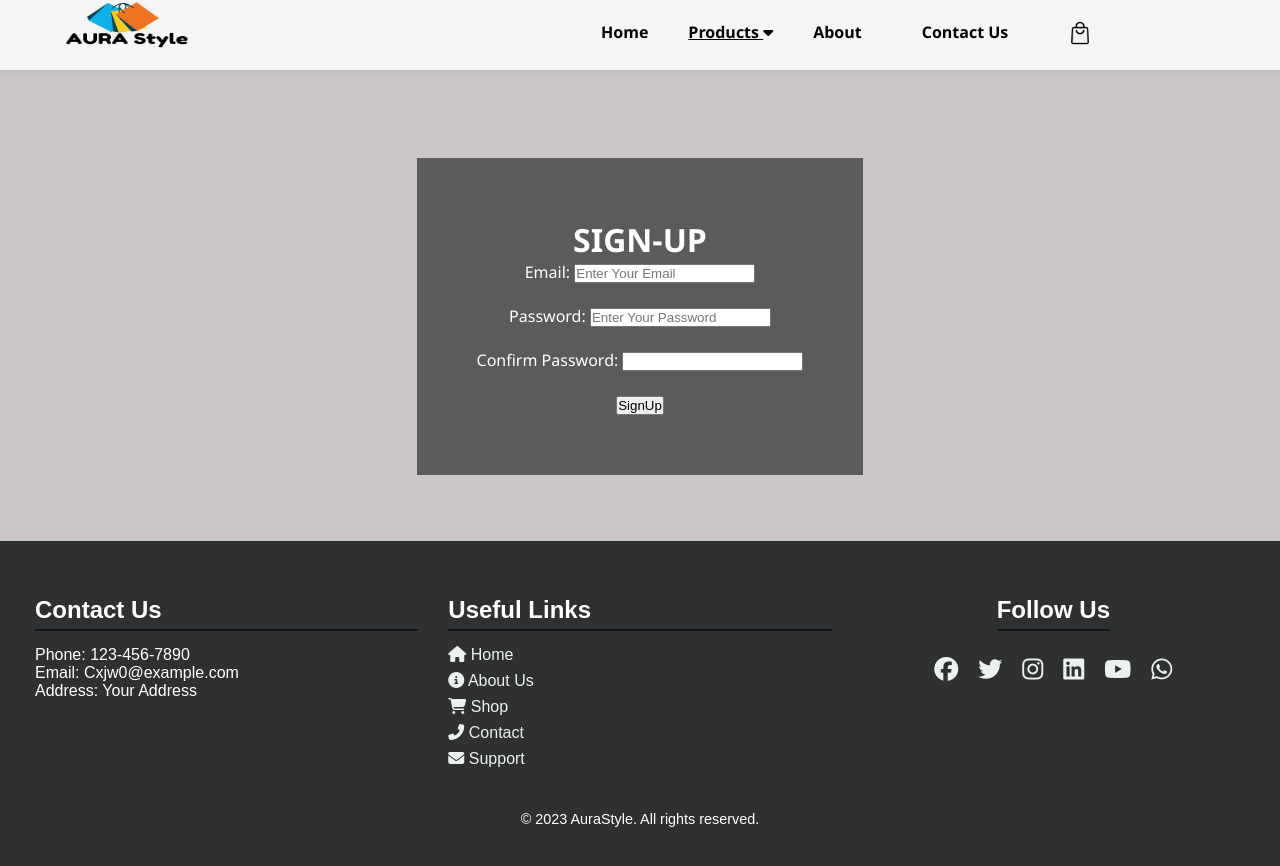
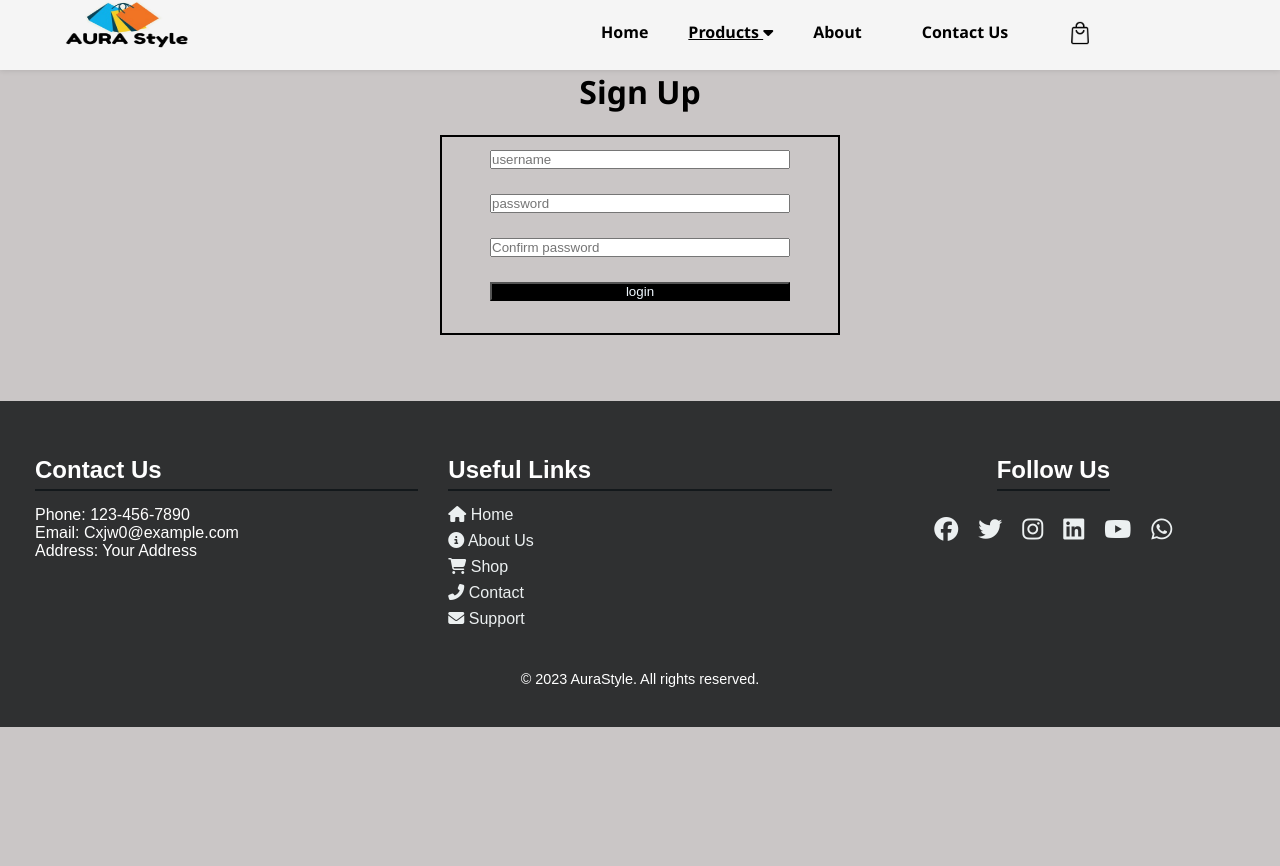
Before and after one commit to syedakashmala01/syedakashmala01, a plain HTML site: page signup.html in a window 1280 px wide. After the commit the page ends 800 px from the top, so only its background shows below. Drawn offline with Linux system fonts and the light colour scheme.

Commit message:
Add files via upload

```diff
--- a/signup.html
+++ b/signup.html
@@ -6,7 +6,7 @@
     <title>Aura Style | Where Your Fashion Radiates Elegance.</title>
     <link rel="stylesheet" href="style.css">
     <link rel="stylesheet" href="https://cdnjs.cloudflare.com/ajax/libs/font-awesome/6.6.0/css/all.min.css" integrity="sha512-Kc323vGBEqzTmouAECnVceyQqyqdsSiqLQISBL29aUW4U/M7pSPA/gEUZQqv1cwx4OnYxTxve5UMg5GT6L4JJg==" crossorigin="anonymous" referrerpolicy="no-referrer" />
-    <style>
+    <!-- <style>
 
         .divf{
             background-color:rgb(92, 90, 90);
@@ -18,7 +18,43 @@
             padding:60px;
             padding-top: 60px;
         }
+    </style> -->
+
+
+    <style>
+        #box{
+            padding-top: 10px;
+            padding-bottom: 10px;
+            width: 400px;
+            height: 200px;
+            border: 2px solid black;
+        }
+    .div1{
+        border: 2px double;
+
+          padding-left: 30px;
+          padding-right: 30px;
+          text-align: center;
+
+    }
+              h1{
+                text-align: center;
+                color: black;
+              }
+              .one{
+                width: 300px;
+
+              }
+              button{
+                width: 300px;
+                background-color: rgb(0, 0, 0);
+                color: aliceblue;
+              }
+
+
     </style>
+
+
 </head>
 <body>
     <header>
@@ -48,7 +84,7 @@
         </nav>
     </header>
 
-    <center>
+    <!-- <center>
 		<br><br><br><br>
         <div form="" class="divf">
           <h1>
@@ -67,7 +103,24 @@
               <button fdprocessedid="9ydudp">SignUp</button>
         <br>
         </div>
-    </center>
+    </center> -->
+
+    <center>
+        <h1>Sign Up</h1>
+        <br>
+        <form class="div 1" id="box">
+        <input type="name" class="one" id="name" placeholder="username">
+     <br><br>
+     <input type="password" placeholder="password" class="one" id="password" required="fill this field">
+     <br><br>
+     <input type="password" placeholder="Confirm password" class="one" id="password" required="fill this field">
+
+                     <br>
+                     <br>
+                     <button>login</button>
+     </form>
+     </center>
+
     <BR><BR><BR>
 
 
```
